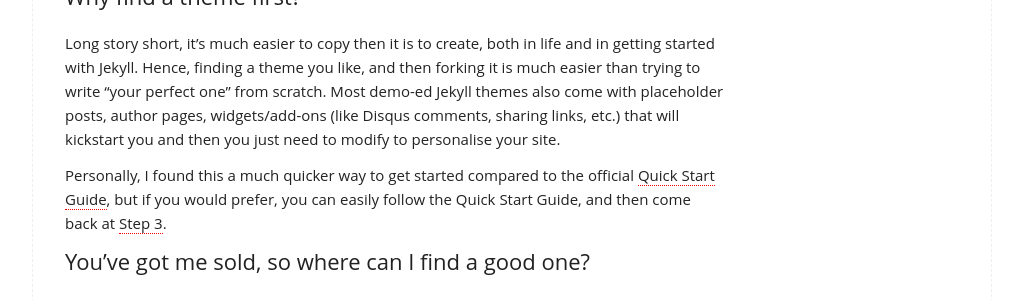
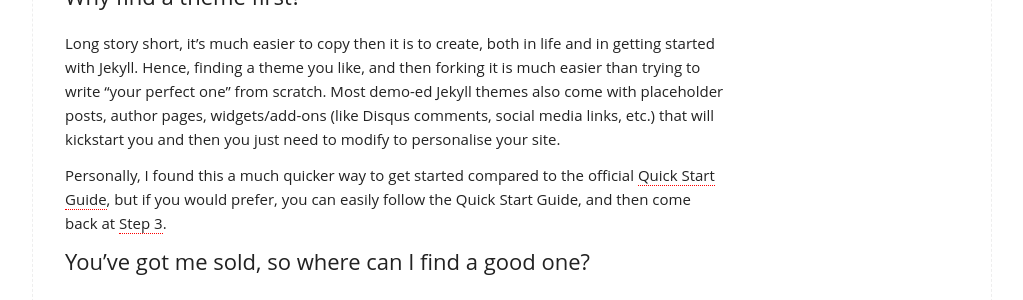
Before and after one commit to PHeonix25/PHeonix25.github.io, a Jekyll site: the page built from _posts/2016-10-05-Getting-started-with-Jekyll-Part-2.md, in a window 1280 px wide. Shown: the part 437-737 px from the top of the page, without its empty margins (128-1151 px from the left). Built offline with Jekyll 4.4.1, drawn with Linux system fonts in a browser that asks for light colours; comment, search, counter and statistics services are not loaded.

Commit message:
Making it more accurate

```diff
--- a/_posts/2016-10-05-Getting-started-with-Jekyll-Part-2.md
+++ b/_posts/2016-10-05-Getting-started-with-Jekyll-Part-2.md
@@ -20,7 +20,7 @@ In this post we're going to try and find a theme, and see why that might be the
 
 ## Why find a theme first?
 
-Long story short, it's much easier to copy then it is to create, both in life and in getting started with Jekyll. Hence, finding a theme you like, and then forking it is much easier than trying to write "your perfect one" from scratch. Most demo-ed Jekyll themes also come with placeholder posts, author pages, widgets/add-ons (like Disqus comments, sharing links, etc.) that will kickstart you and then you just need to modify to personalise your site.
+Long story short, it's much easier to copy then it is to create, both in life and in getting started with Jekyll. Hence, finding a theme you like, and then forking it is much easier than trying to write "your perfect one" from scratch. Most demo-ed Jekyll themes also come with placeholder posts, author pages, widgets/add-ons (like Disqus comments, social media links, etc.) that will kickstart you and then you just need to modify to personalise your site.
 
 Personally, I found this a much quicker way to get started compared to the official [Quick Start Guide][jekyll-qs], but if you would prefer, you can easily follow the Quick Start Guide, and then come back at [Step 3]({% post_url 2016-10-07-Getting-started-with-Jekyll-Part-3 %}).
 
```
